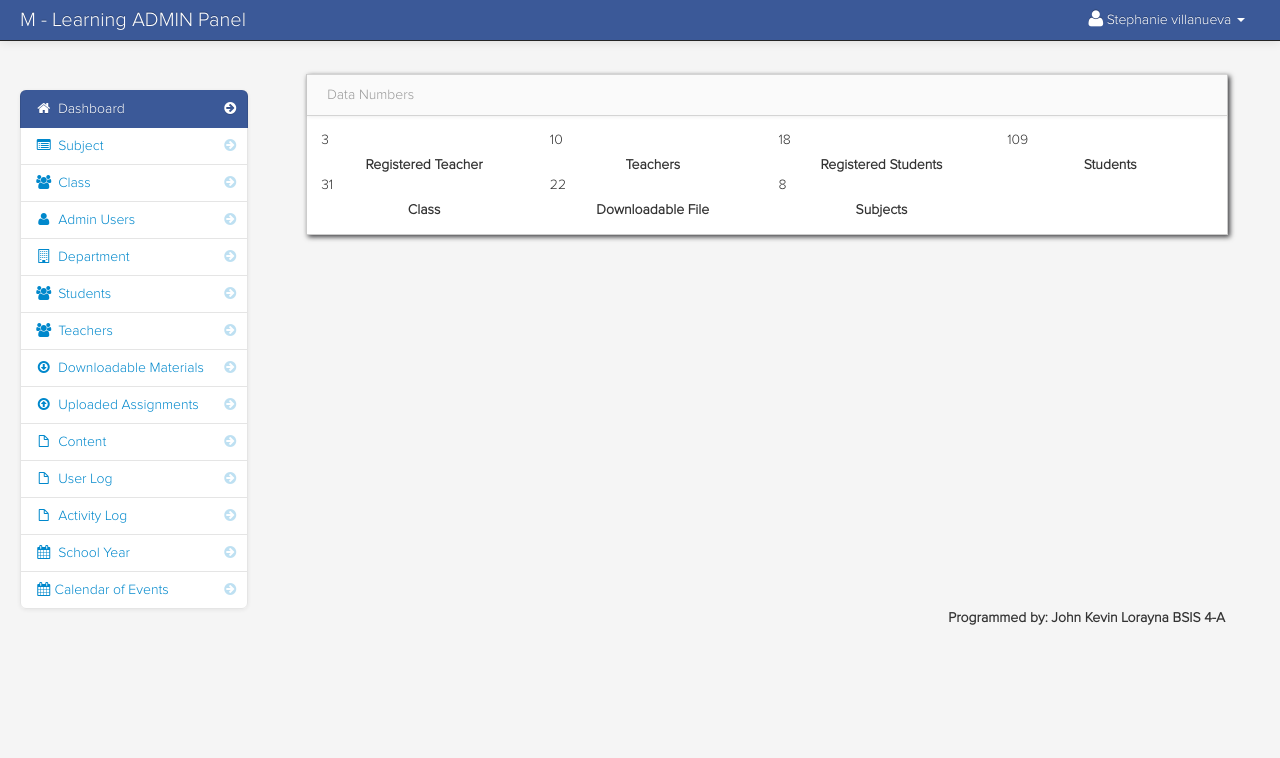
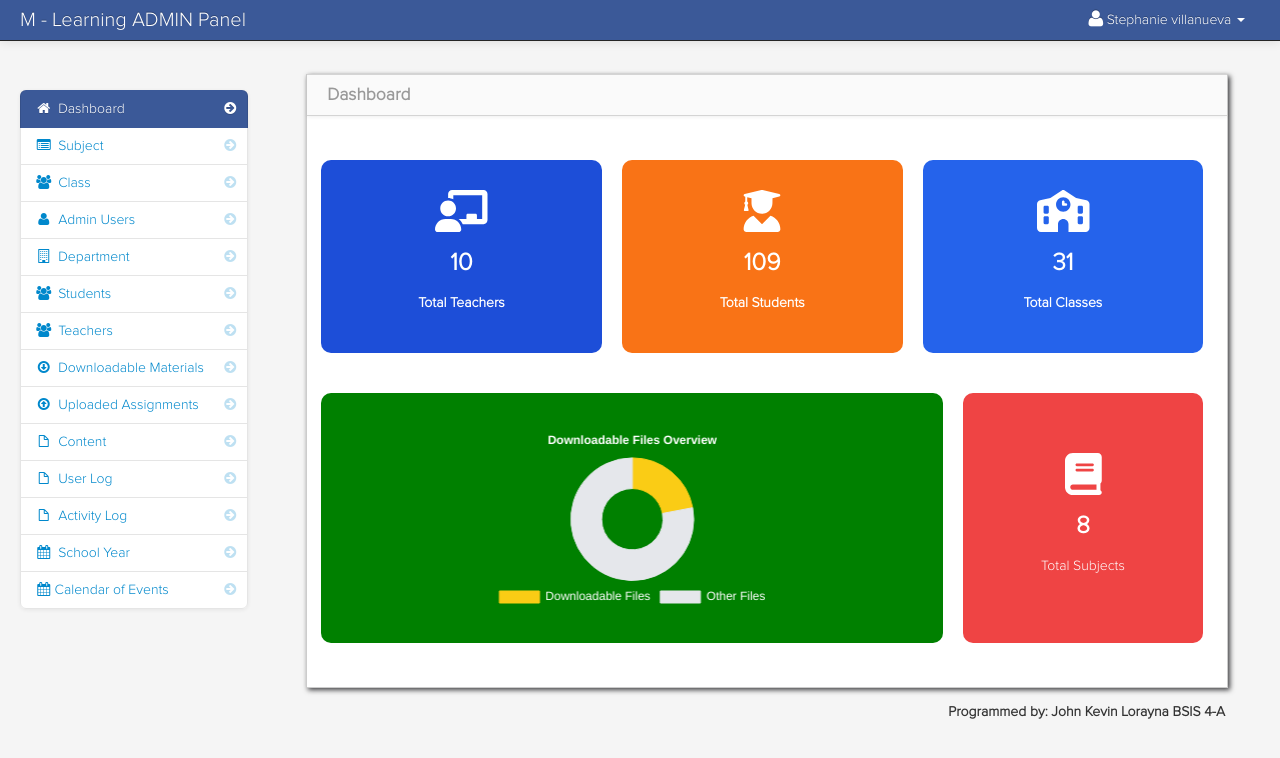
Before and after one commit to ryumonX/LMS, a PHP site: page /admin/dashboard.php in a window 1280 px wide. Shown: the top 758 px of the page. Run offline with PHP 8.4, Linux system fonts and the light colour scheme; a user stored in the database is signed in; data comes from the database, SQL or seed files in the repository; both versions use the stored data as it was after the commit; some libraries are stand-ins or nearby versions.

Commit message:
fix(fe): styling dashboard

```diff
--- a/admin/dashboard.php
+++ b/admin/dashboard.php
@@ -1,134 +1,128 @@
-<?php  include('header.php'); ?>
-<?php  include('session.php'); ?>
-    <body>
-		<?php include('navbar.php') ?>
-        <div class="container-fluid">
-            <div class="row-fluid">
-					<?php include('sidebar_dashboard.php'); ?>
-                <!--/span-->
-                <div class="span9" id="content">
-						<div class="row-fluid"></div>
+<?php include('header.php'); ?>
+<?php include('session.php'); ?>
 
-                    <div class="row-fluid">
+<body>
+    <?php include('navbar.php') ?>
+    <div class="container-fluid">
+        <div class="row-fluid">
+            <?php include('sidebar_dashboard.php'); ?>
 
-                        <!-- block -->
-                        <div id="block_bg" class="block">
-                            <div class="navbar navbar-inner block-header">
-                                <div class="muted pull-left">Data Numbers</div>
-                            </div>
-                            <div class="block-content collapse in">
-							        <div class="span12">
+            <div class="span9" id="content">
+                <div id="block_bg" class="block">
+                    <div class="navbar navbar-inner block-header">
+                        <h4 class="muted pull-left">Dashboard</h4>
+                    </div>
+                    <div class="block-content collapse in">
+                        <div class="span12" style=" padding: 10px; margin: 10px;">
 
-									<?php
-								$query_reg_teacher = mysqli_query($conn,"select * from teacher where teacher_status = 'Registered' ")or die(mysqli_error($conn));
-								$count_reg_teacher = mysqli_num_rows($query_reg_teacher);
-								?>
+                            <div class="dashboard-stats row" style="display: flex; justify-content: space-between; flex-wrap: wrap;">
 
-                                <div class="span3">
-                                    <div class="chart" data-percent="<?php echo $count_reg_teacher; ?>"><?php echo $count_reg_teacher; ?></div>
-                                    <div class="chart-bottom-heading"><strong>Registered Teacher</strong>
-
-                                    </div>
+                                <?php
+                                $query_teacher = mysqli_query($conn, "select * from teacher") or die(mysqli_error($conn));
+                                $count_teacher = mysqli_num_rows($query_teacher);
+                                ?>
+                                <div class="stat-card" style="background-color: #1d4ed8; color: white; flex: 1; margin: 10px; padding: 30px; border-radius: 10px; text-align: center;">
+                                    <i class="fas fa-chalkboard-teacher fa-3x"></i>
+                                    <h3 class="stat-number"> <?php echo $count_teacher; ?> </h3>
+                                    <p class="stat-label" style="font-weight: bold;">Total Teachers</p>
                                 </div>
 
-								<?php
-								$query_teacher = mysqli_query($conn,"select * from teacher")or die(mysqli_error($conn));
-								$count_teacher = mysqli_num_rows($query_teacher);
-								?>
-
-
-                                <div class="span3">
-                                    <div class="chart" data-percent="<?php echo $count_teacher; ?>"><?php echo $count_teacher ?></div>
-                                    <div class="chart-bottom-heading"><strong>Teachers</strong>
-
-                                    </div>
+                                <?php
+                                $query_student = mysqli_query($conn, "select * from student") or die(mysqli_error($conn));
+                                $count_student = mysqli_num_rows($query_student);
+                                ?>
+                                <div class="stat-card" style="background-color: #f97316; color: white; flex: 1; margin: 10px; padding: 30px; border-radius: 10px; text-align: center;">
+                                    <i class="fas fa-user-graduate fa-3x"></i>
+                                    <h3 class="stat-number"> <?php echo $count_student; ?> </h3>
+                                    <p class="stat-label" style="font-weight: bold;">Total Students</p>
                                 </div>
 
-								<?php
-								$query_student = mysqli_query($conn,"select * from student where status='Registered'")or die(mysqli_error($conn));
-								$count_student = mysqli_num_rows($query_student);
-								?>
+                                <?php
+                                $query_class = mysqli_query($conn, "select * from class") or die(mysqli_error($conn));
+                                $count_class = mysqli_num_rows($query_class);
+                                ?>
+                                <div class="stat-card" style="background-color: #2563eb; color: white; flex: 1; margin: 10px; padding: 30px; border-radius: 10px; text-align: center;">
+                                    <i class="fas fa-school fa-3x"></i>
+                                    <h3 class="stat-number"> <?php echo $count_class; ?> </h3>
+                                    <p class="stat-label" style="font-weight: bold;">Total Classes</p>
+                                </div>
+                            </div>
 
-                                <div class="span3">
-                                    <div class="chart" data-percent="<?php echo $count_student ?>"><?php echo $count_student ?></div>
-                                    <div class="chart-bottom-heading"><strong>Registered Students</strong>
+                            <div class="dashboard-stats row" style="display: flex; justify-content: space-between; flex-wrap: wrap; margin-top: 20px;">
 
-                                    </div>
+                                <?php
+                                $query_file = mysqli_query($conn, "select * from files") or die(mysqli_error($conn));
+                                $count_file = mysqli_num_rows($query_file);
+                                ?>
+                                <div class="stat-card" style="background-color: green; color: white; flex: 1; margin: 10px; padding: 30px; border-radius: 10px; text-align: center;">
+                                    <canvas id="fileChart" style="height: 175px; width: 100%;"></canvas>
                                 </div>
 
-
-										<?php
-								$query_student = mysqli_query($conn,"select * from student")or die(mysqli_error($conn));
-								$count_student = mysqli_num_rows($query_student);
-								?>
-
-                                <div class="span3">
-                                    <div class="chart" data-percent="<?php echo $count_student ?>"><?php echo $count_student ?></div>
-                                    <div class="chart-bottom-heading"><strong>Students</strong>
-
-                                    </div>
+                                <?php
+                                $query_subject = mysqli_query($conn, "select * from subject") or die(mysqli_error($conn));
+                                $count_subject = mysqli_num_rows($query_subject);
+                                ?>
+                                <div class="stat-card" style="background-color: #ef4444;
+                                color: white; flex: 0 1 20%; margin: 10px; padding: 40px 30px 30px 30px; border-radius: 10px; text-align: center; height: 180px;">
+                                    <i class="fas fa-book fa-3x" style="margin-top: 20px;"></i>
+                                    <h3 class="stat-number"> <?php echo $count_subject; ?> </h3>
+                                    <p class="stat-label">Total Subjects</p>
                                 </div>
 
+                            </div>
 
-
-
-
-
-									<?php
-								$query_class = mysqli_query($conn,"select * from class")or die(mysqli_error($conn));
-								$count_class = mysqli_num_rows($query_class);
-								?>
-
-                                <div class="span3">
-                                    <div class="chart" data-percent="<?php echo $count_class; ?>"><?php echo $count_class; ?></div>
-                                    <div class="chart-bottom-heading"><strong>Class</strong>
-
-                                    </div>
-                                </div>
-
-
-										<?php
-								$query_file = mysqli_query($conn,"select * from files")or die(mysqli_error($conn));
-								$count_file = mysqli_num_rows($query_file);
-								?>
-
-                                <div class="span3">
-                                    <div class="chart" data-percent="<?php echo $count_file; ?>"><?php echo $count_file; ?></div>
-                                    <div class="chart-bottom-heading"><strong>Downloadable File</strong>
-
-                                    </div>
-                                </div>
-
-
-										<?php
-								$query_subject = mysqli_query($conn,"select * from subject")or die(mysqli_error($conn));
-								$count_subject = mysqli_num_rows($query_subject);
-								?>
-
-                                <div class="span3">
-                                    <div class="chart" data-percent="<?php echo $count_subject; ?>"><?php echo $count_subject; ?></div>
-                                    <div class="chart-bottom-heading"><strong>Subjects</strong>
-
-                                    </div>
-                                </div>
-
-
-                            </div>
                         </div>
-                        <!-- /block -->
-
                     </div>
-                    </div>
-
-
-
-
                 </div>
             </div>
+        </div>
+        <?php include('footer.php'); ?>
+    </div>
+    <?php include('script.php'); ?>
+    <script src="https://cdnjs.cloudflare.com/ajax/libs/font-awesome/6.0.0/js/all.min.js"></script>
 
-         <?php include('footer.php'); ?>
-        </div>
-	<?php include('script.php'); ?>
-    </body>
+    <script src="https://cdn.jsdelivr.net/npm/chart.js"></script>
+    <script>
+        var ctx = document.getElementById('fileChart').getContext('2d');
+        var fileChart = new Chart(ctx, {
+            type: 'doughnut',
+            data: {
+                labels: ['Downloadable Files', 'Other Files'],
+                datasets: [{
+                    label: 'Files',
+                    data: [<?php echo $count_file; ?>, 100 - <?php echo $count_file; ?>],
+                    backgroundColor: [
+                        '#facc15',
+                        '#e5e7eb'
+                    ],
+                    borderColor: [
+                        '#facc15',
+                        '#e5e7eb'
+                    ],
+                    borderWidth: 1
+                }]
+            },
+            options: {
+                responsive: true,
+                plugins: {
+                    legend: {
+                        position: 'bottom',
+                        labels: {
+                            color: 'white' // Set legend text color to white
+                        }
+                    },
+                    title: {
+                        display: true,
+                        text: 'Downloadable Files Overview',
+                        color: 'white' // Set title text color to white
+                    }
+                },
+                maintainAspectRatio: false, // Disable aspect ratio to allow custom height
+                height: 300 // Set chart height to 300px
+            }
+        });
+    </script>
+
+</body>
 
 </html>
```
Also changed, not shown: db/capstone.sql.
